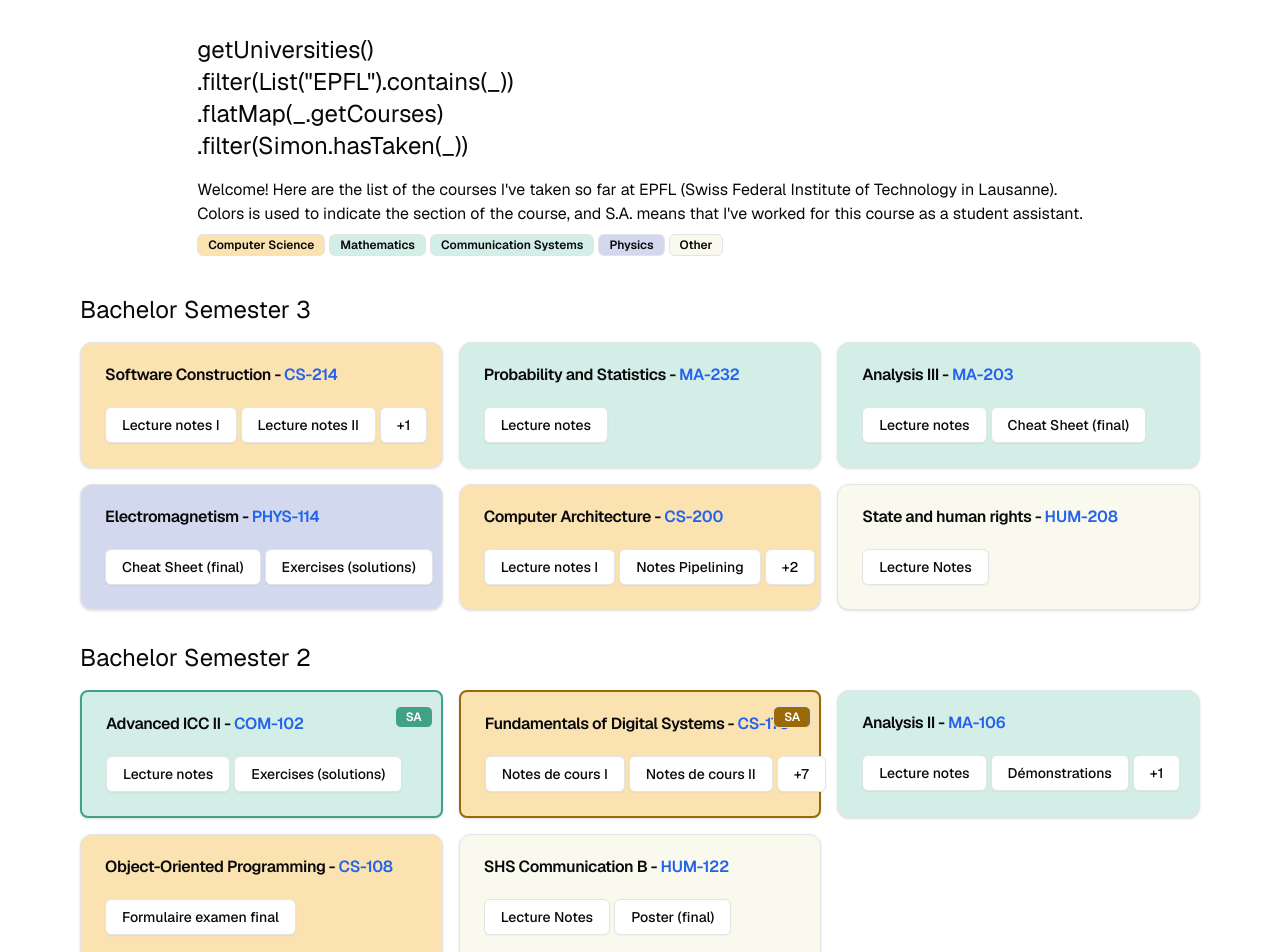
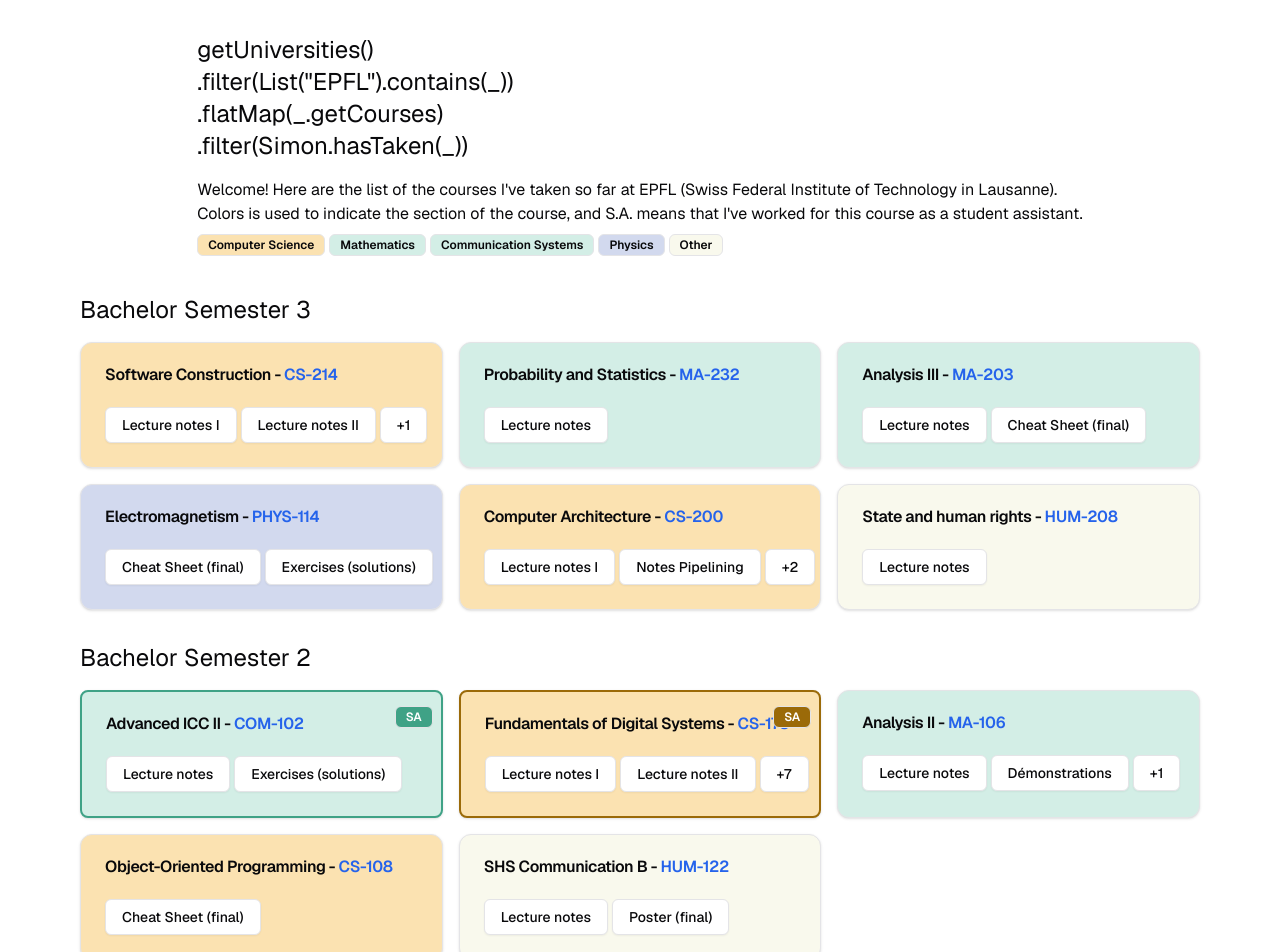
Before and after one commit to simon-epfl/academics, a Next.js app: page / in a window 1280 px wide. Shown: the top 952 px of the page. Built offline with nearby package versions, Linux system fonts and the light colour scheme.

Commit message:
update links

```diff
--- a/app/page.tsx
+++ b/app/page.tsx
@@ -119,7 +119,7 @@
         code: "HUM-208",
         url: "https://edu.epfl.ch/coursebook/en/state-and-human-rights-HUM-208",
         buttons: [{
-          title: "Lecture Notes",
+          title: "Lecture notes",
           url: "https://github.com/simon-epfl/notes-ba3-simon/blob/main/shs/notes.pdf"
         }]
       }
@@ -147,11 +147,11 @@
         url: "https://edu.epfl.ch/coursebook/fr/fundamentals-of-digital-systems-CS-173",
         shiny: true,
         buttons: [{
-          title: "Notes de cours I",
+          title: "Lecture notes I",
           url: "https://github.com/simon-epfl/notes-ba2-simon/blob/main/fds/fds-tricks-1.pdf"
         },
         {
-          title: "Notes de cours II",
+          title: "Lecture notes II",
           url: "https://github.com/simon-epfl/notes-ba2-simon/blob/main/fds/fds-tricks-2.pdf"
         },
         {
@@ -205,7 +205,7 @@
         code: "CS-108",
         url: "https://cs108.epfl.ch/",
         buttons: [{
-          title: "Formulaire examen final",
+          title: "Cheat Sheet (final)",
           url: "https://github.com/simon-epfl/notes-ba2-simon/blob/main/prog/formulaire.pdf"
         }]
       },
@@ -214,7 +214,7 @@
         code: "HUM-122",
         url: "https://graphsearch.epfl.ch/fr/course/HUM-122(b)",
         buttons: [{
-          title: "Lecture Notes",
+          title: "Lecture notes",
           url: "https://github.com/simon-epfl/notes-ba2-simon/blob/main/shs/cours.pdf"
         }, {
           title: "Poster (final)",
@@ -231,7 +231,7 @@
         code: "PHYS-101",
         url: "https://edu.epfl.ch/coursebook/fr/physique-generale-mecanique-PHYS-101-F",
         buttons: [{
-          title: "Formulaire",
+          title: "Cheat Sheet (final)",
           url: "https://github.com/simon-epfl/notes-ba1-simon/blob/master/mecanique/Me%CC%81canique%20Cheat%20Sheet.pdf"
         }]
       },
```
